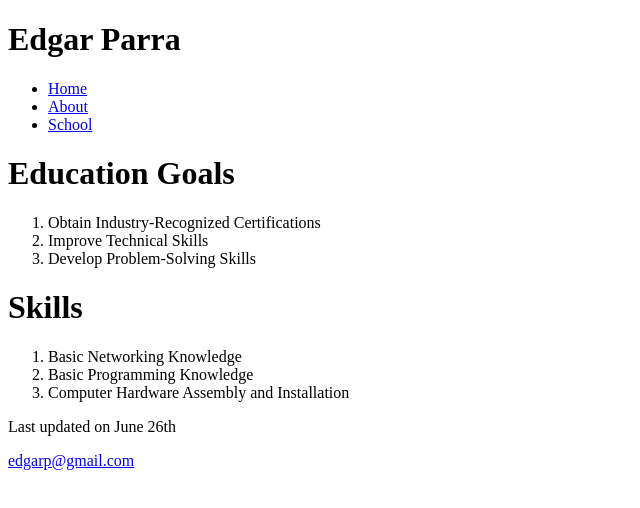
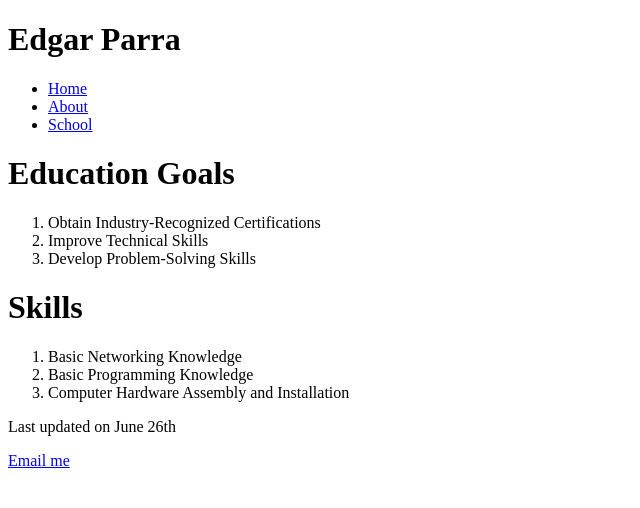
Before and after one commit to Edgarp37/CIS162, a plain HTML site: page about.html in a window 1280 px wide. Shown: the full height of the page, 0-640 px from the left. Drawn offline with Linux system fonts and the light colour scheme.

Commit message:
Update about.html

```diff
--- a/about.html
+++ b/about.html
@@ -30,7 +30,7 @@
 
     <footer>
         <p>Last updated on June 26th</p>
-        <p><a href="mailto:edgarp@gmail.com">edgarp@gmail.com</a></p>
+        <p><a href="mailto:edgarp@gmail.com">Email me</a></p>
     </footer>
 </body>
 </html>
```
